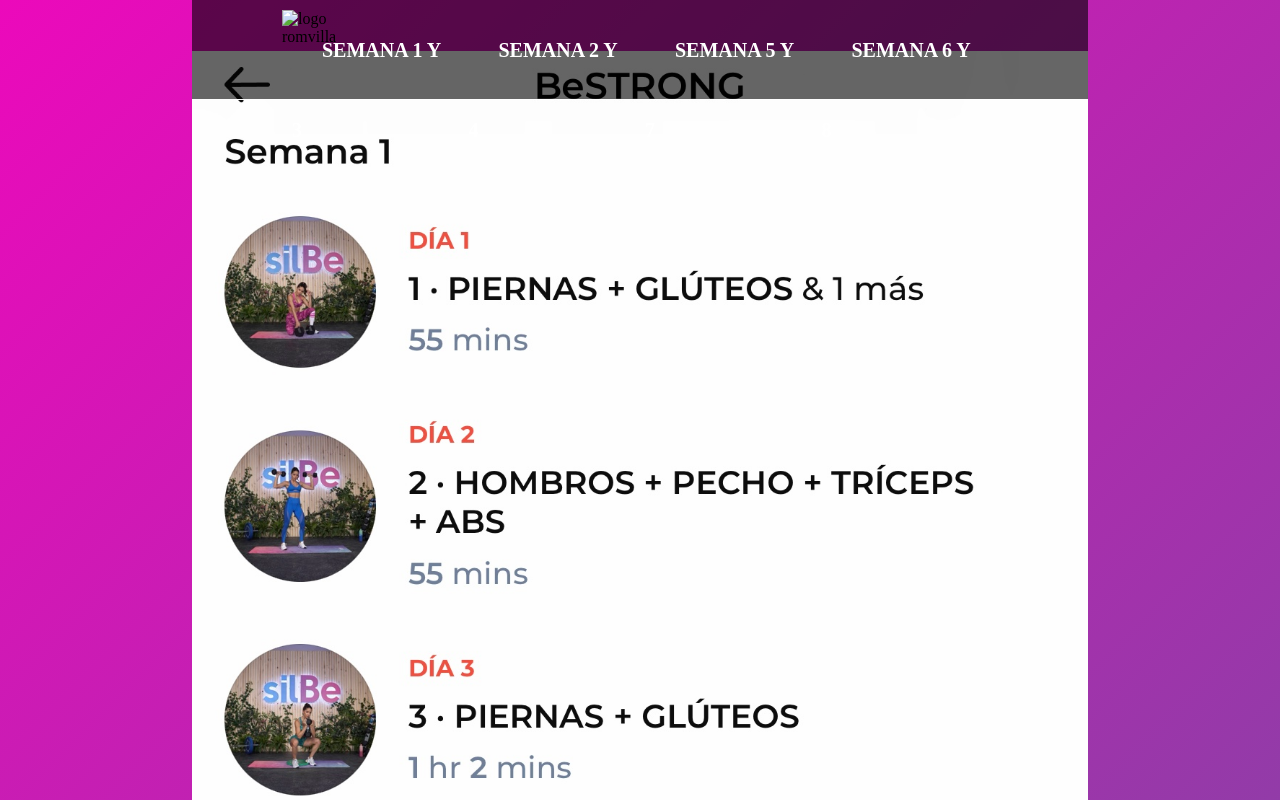
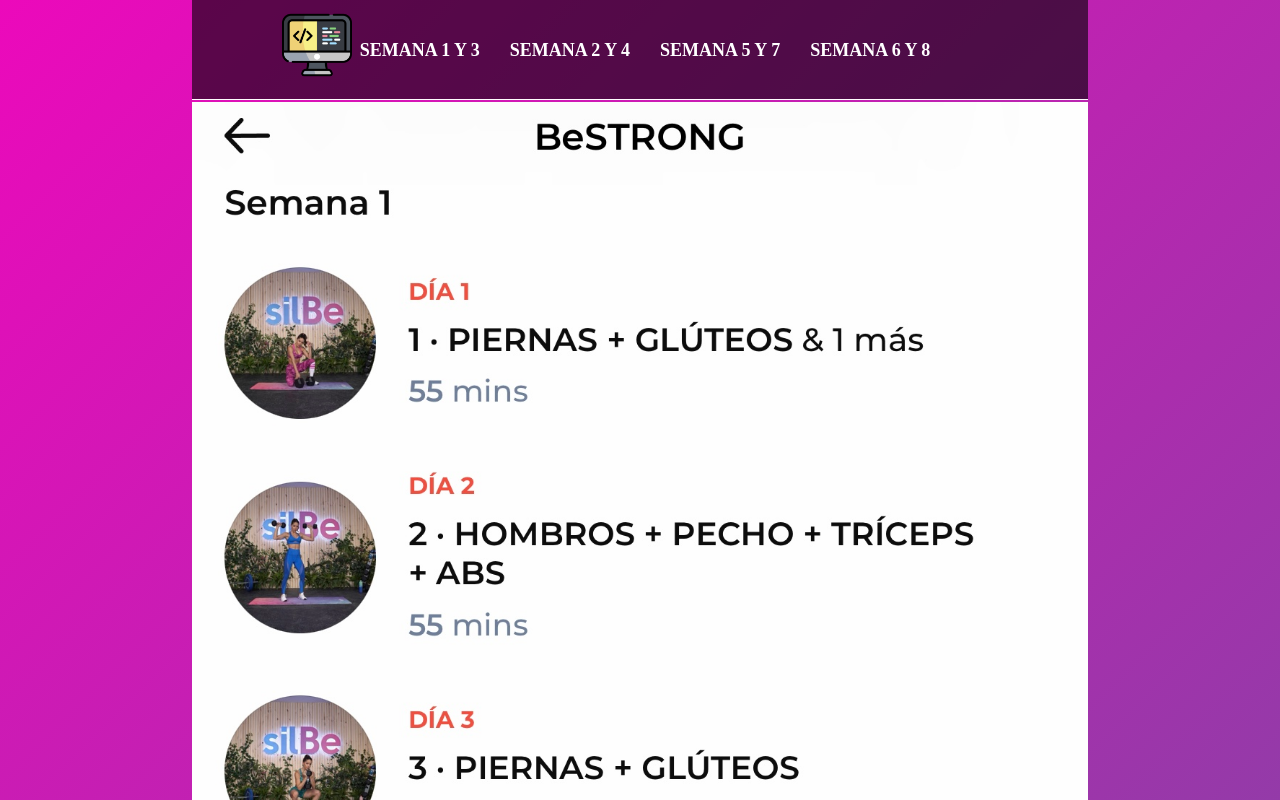
Before and after one commit to nowwweb/gimconamor.github.io, a plain HTML site: page index.html in a window 1280 px wide. Shown: the top 800 px of the page. Drawn offline with Linux system fonts and the light colour scheme.

Commit message:
detalles del nav

```diff
--- a/index.html
+++ b/index.html
@@ -9,7 +9,7 @@
 </head>
 <body>
     <nav>
-        <div class="logo"><img src="iconocodigo.ico" alt="logo romvilla" width="90px" height="90px"></div>
+        <div class="logo"><img src="imagenes/iconocodigo.ico" alt="logo romvilla" width="70px" height="70px"></div>
         <ul class="menu de navegacion">
             <li class=""><a href="#" class="main-nav-link">semana 1 y 3</a></li>
             <li class=""><a href="#" class="main-nav-link">semana 2 y 4</a></li>
--- a/style.css
+++ b/style.css
@@ -7,7 +7,7 @@
     margin: auto;
     text-align:center;
     width: 70%;
-    padding-top: 4%;
+    padding-top: 8%;
 
 }
 /*
@@ -36,9 +36,12 @@
 
 }
 nav .logo{
+    position: relative;
     float: left;
     width: 10px;
     height: 10px;
+    padding: 0%;
+    margin: 0%;
 }
 nav ul{
     list-style: none;
@@ -52,9 +55,9 @@
 nav ul li a {
     line-height: 80px;
     color: #fff;
-    padding:12px 30px;
+    padding:12px 15px;
     text-decoration: none;
-    font-size:20px;
+    font-size:18px;
     font-weight: bold;
     text-transform: uppercase;
 }
```
Also changed, not shown: imagenes/iconocodigo.ico (added).
